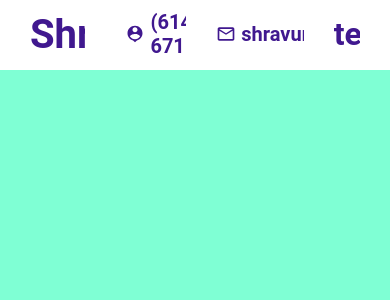
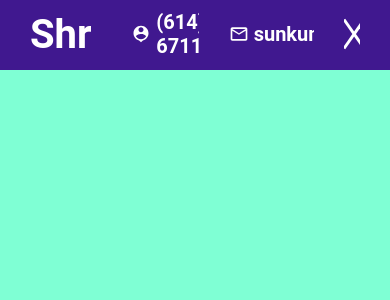
Before and after one commit to s-sunkum/myPortfolio, a React (Create React App) app: page / in a window 390 px wide. Shown: the top 300 px of the page. Built offline with nearby package versions, Linux system fonts and the light colour scheme.

Commit message:
Added hamburger menu to top right

```diff
--- a/src/App.jsx
+++ b/src/App.jsx
@@ -1,15 +1,16 @@
 import logo from "./logo.svg";
 import "./App.scss";
-import React from "react";
+import React, { useEffect, useState } from "react";
 import Topbar from "./components/Topbar/Topbar";
 import Intro from "./components/Intro/intro.jsx";
 import Portfolio from "./components/Portfolio/portfolio.jsx";
 import Contact from "./components/Contact/contact.jsx";
 
 function App() {
+  const [menuOpen, setMenuOpen] = useState(true);
   return (
     <div className="App">
-      <Topbar />
+      <Topbar menuOpen={menuOpen} setMenuOpen={setMenuOpen} />
       <div className="sections">
         <Intro />
         <Portfolio />
--- a/src/components/Topbar/Topbar.jsx
+++ b/src/components/Topbar/Topbar.jsx
@@ -3,10 +3,9 @@
 import "material-icons/iconfont/material-icons.css";
 import PersonPinIcon from "@mui/icons-material/PersonPin";
 import MailOutlineIcon from "@mui/icons-material/MailOutline";
-class Topbar extends Component {
-  render() {
+export default function Topbar({ menuOpen, setMenuOpen }) {
   return (
-      <div class="topbar">
+    <div class={"topbar " + (menuOpen && "active")}>
       <div className="wrapper">
         <div className="left">
           <a href="#intro" className="logo">
@@ -18,14 +17,17 @@
           </div>
           <div className="itemContainer">
             <MailOutlineIcon className="icon" />
-              <span>shravun99@gmail.com</span>
+            <span>sunkum.2@osu.edu</span>
           </div>
         </div>
-          <h1>test</h1>
-          <div className="right"></div>
+        <div className="right">
+          <div className="hamburger" onClick={() => setMenuOpen(!menuOpen)}>
+            <span className="line1"></span>
+            <span className="line2"></span>
+            <span className="line3"></span>
+          </div>
+        </div>
       </div>
     </div>
   );
 }
-}
-export default Topbar;
--- a/src/components/Topbar/Topbar.scss
+++ b/src/components/Topbar/Topbar.scss
@@ -8,6 +8,7 @@
     position: fixed;
     top: 0;
     z-index: 2;
+    transition: all 1s ease;
     .wrapper{
         padding: 10px 30px;
         display: flex;
@@ -34,8 +35,47 @@
                 font-size: 40px;
                 font-weight: 700;
                 text-decoration: none;
-                color: $mainColor;
                 margin-right: 40px;
+                transition: all 1s ease;
+            }
+        }
+        .right{
+           .hamburger{
+            width: 32px;
+            height: 32px;
+            display: flex;
+            flex-direction: column;
+            justify-content: space-between;
+            cursor: pointer;
+            span{
+                width: 100%;
+                height: 3px;
+                background-color: $mainColor;
+                transform-origin: left;
+                transition: all 1s ease;
+            }
+           }
+        }
+    }
+    &.active{
+        background-color: $mainColor;
+        color: white;
+        .logo{
+            color: white;
+        }
+        .hamburger{
+            span{
+                &:first-child{
+                    background-color: white;
+                    transform: rotate(55deg);
+                }
+                &:nth-child(2){
+                    opacity: 0;
+                }
+                &:last-child{
+                    background-color: white;
+                    transform: rotate(-55deg);
+                }
             }
         }
     }
```
Lines whose indentation alone changed are shown as unchanged.
